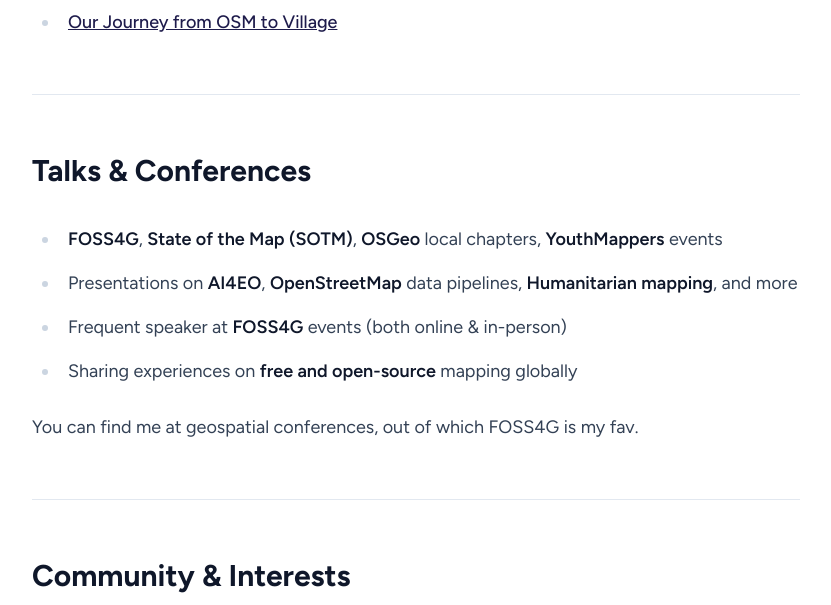
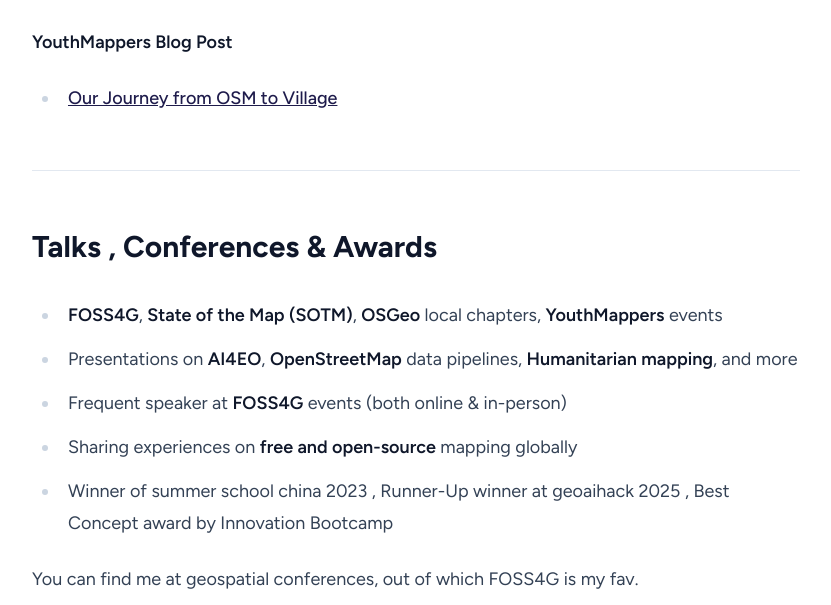
Before and after one commit to kshitijrajsharma/horizournal, an Astro site: page /about in a window 1280 px wide. Shown: the part 7029-7634 px from the top of the page, without its empty margins (224-1055 px from the left). Built offline with nearby package versions, Linux system fonts and the light colour scheme; Astro itself is replaced by a stand-in of ours.

Commit message:
Update about.md

```diff
--- a/src/content/pages/about.md
+++ b/src/content/pages/about.md
@@ -106,6 +106,7 @@
 ### AR App – Pashchimanchal Campus
 - **Augmented Reality** tool combining drone surveys with GeoAR
 - Mixed reality experience for campus exploration
+- Project further pitched as an idea for Mountain Exploring which was awarded as best concept in **Innovation Bootcamp, Nepal**
 
 ### Modi Rural Municipality Mapbook
 - Created an **open geospatial database** of local services (agriculture, education, finance)
@@ -149,14 +150,18 @@
 
 ---
 
-## Talks & Conferences
+## Talks , Conferences & Awards
 
 - **FOSS4G**, **State of the Map (SOTM)**, **OSGeo** local chapters, **YouthMappers** events
 - Presentations on **AI4EO**, **OpenStreetMap** data pipelines, **Humanitarian mapping**, and more
 - Frequent speaker at **FOSS4G** events (both online & in-person)
 - Sharing experiences on **free and open-source** mapping globally
+- Winner of summer school china 2023 , Runner-Up winner at geoaihack 2025 , Best Concept award by Innovation Bootcamp
 
 You can find me at geospatial conferences, out of which FOSS4G is my fav.
+
+![image](https://github.com/user-attachments/assets/48006f5a-e0a9-4cfd-86e2-195dd6788b5b)
+
 
 ---
 
```
